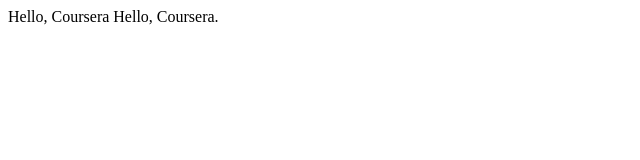
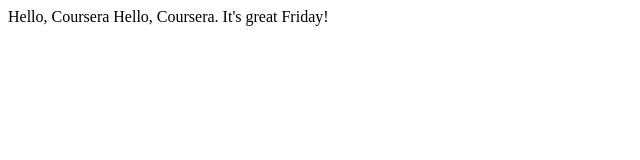
Before and after one commit to AngelQian/coursera-test, a plain HTML site: page site/index.html in a window 1280 px wide. Shown: the whole page, without its empty margins (0-640 px from the left). Drawn offline with Linux system fonts and the light colour scheme.

Commit message:
small addition at first page

```diff
--- a/site/index.html
+++ b/site/index.html
@@ -6,6 +6,7 @@
 
 <body>
   Hello, Coursera.
+  It's great Friday!
 </body>
 
 </html>
```
